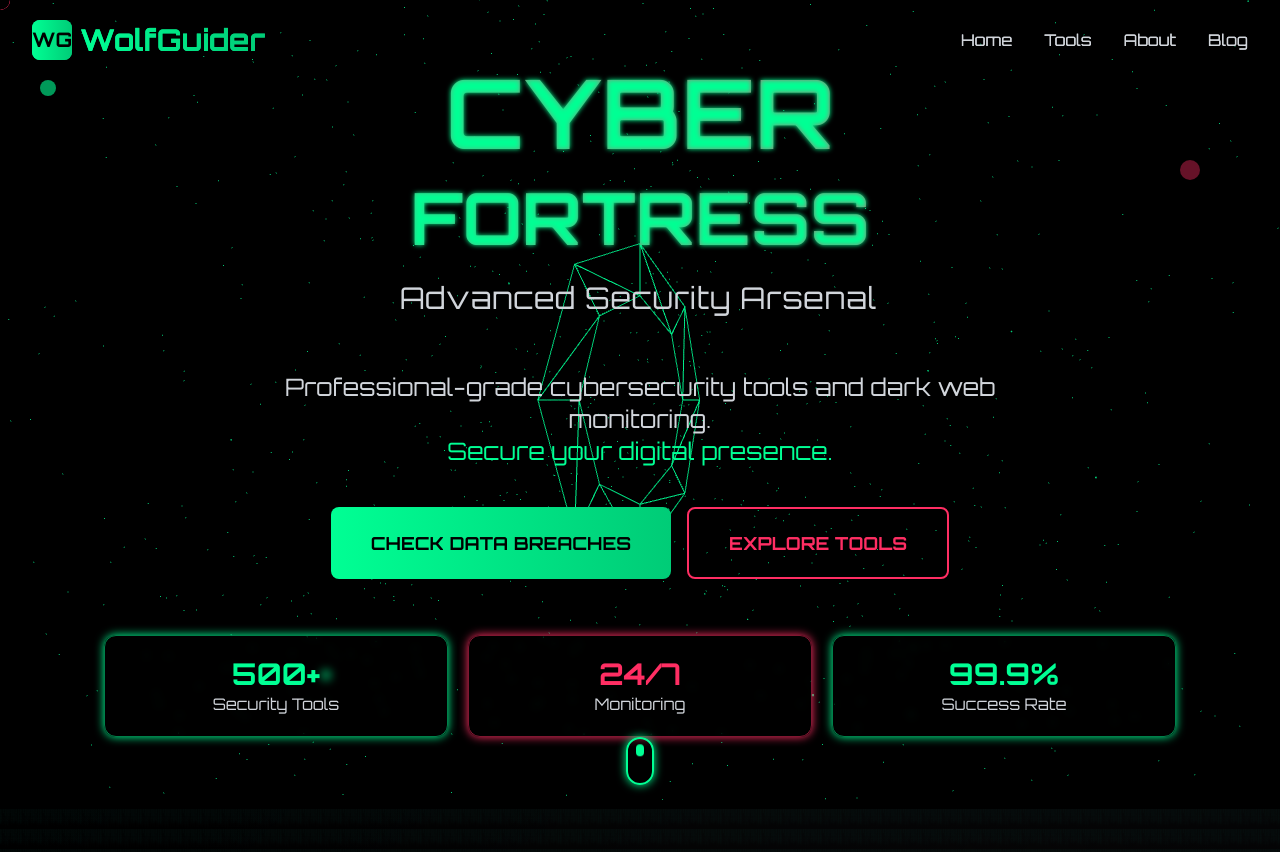
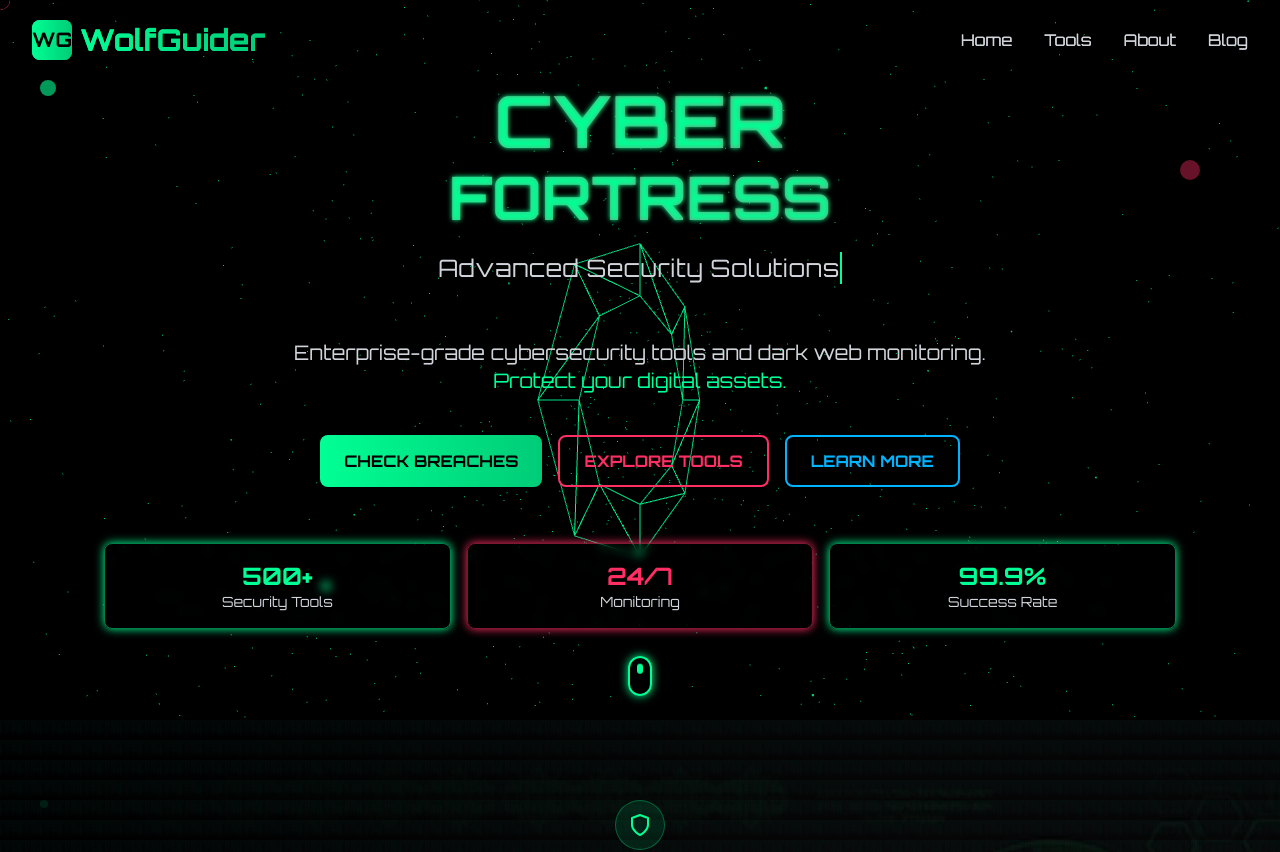
Before and after one commit to mxn890/cybersecurity, a Next.js app: page / in a window 1280 px wide. Shown: the top 852 px of the page. Built offline with nearby package versions, Linux system fonts and the light colour scheme.

Commit message:
Update Hero.tsx

```diff
--- a/app/components/Hero.tsx
+++ b/app/components/Hero.tsx
@@ -3,57 +3,22 @@ import React, { useEffect, useRef } from 'react';
 import * as THREE from 'three';
 
 const Hero: React.FC = () => {
-  // Refs for Three.js elements and DOM mounting point
   const mountRef = useRef<HTMLDivElement>(null);
-  const sceneRef = useRef<THREE.Scene>();
-  const rendererRef = useRef<THREE.WebGLRenderer>();
 
   useEffect(() => {
-    // Exit if mount point isn't available
     if (!mountRef.current) return;
 
-    // ==============================================
-    // THREE.JS SCENE SETUP (Educational Comments)
-    // ==============================================
-
-    // 1. Create a Three.js scene - this is where all 3D objects live
+    // Scene setup
     const scene = new THREE.Scene();
-
-    // 2. Create a perspective camera:
-    // - 75° field of view
-    // - Aspect ratio matches window dimensions
-    // - Near/far clipping planes (0.1 units to 1000 units)
     const camera = new THREE.PerspectiveCamera(75, window.innerWidth / window.innerHeight, 0.1, 1000);
-
-    // 3. Create WebGL renderer with:
-    // - Alpha: true (for transparent background)
-    // - Antialias: true (for smoother edges)
     const renderer = new THREE.WebGLRenderer({ alpha: true, antialias: true });
 
-    // Set renderer size to full window and make background transparent
     renderer.setSize(window.innerWidth, window.innerHeight);
     renderer.setClearColor(0x000000, 0);
-
-    // Add renderer's canvas to our DOM
     mountRef.current.appendChild(renderer.domElement);
 
-    // Store references for potential cleanup
-    sceneRef.current = scene;
-    rendererRef.current = renderer;
-
-    // ==============================================
-    // SHIELD GEOMETRY (Educational Comments)
-    // ==============================================
-
-    // Create an octagonal ring (8 segments) for the shield:
-    // - Inner radius: 1 unit
-    // - Outer radius: 1.5 units
+    // Shield geometry
     const shieldGeometry = new THREE.RingGeometry(1, 1.5, 8);
-
-    // Shield material properties:
-    // - Color: Cyan (#00FF94)
-    // - Wireframe: true (shows edges only)
-    // - Transparent with 80% opacity
     const shieldMaterial = new THREE.MeshBasicMaterial({
       color: 0x00FF94,
       wireframe: true,
@@ -61,34 +26,21 @@ const Hero: React.FC = () => {
       opacity: 0.8
     });
 
-    // Combine geometry and material into a mesh
     const shield = new THREE.Mesh(shieldGeometry, shieldMaterial);
     scene.add(shield);
 
-    // ==============================================
-    // PARTICLE SYSTEM (Educational Comments)
-    // ==============================================
-
-    // Create geometry for particles
+    // Particle system
     const particlesGeometry = new THREE.BufferGeometry();
     const particlesCount = 1500;
-
-    // Each particle needs 3 values (x,y,z) so we need 3x the count
     const posArray = new Float32Array(particlesCount * 3);
 
-    // Fill array with random positions in a 10-unit cube centered at origin
     for (let i = 0; i < particlesCount * 3; i++) {
       posArray[i] = (Math.random() - 0.5) * 10;
     }
 
-    // Set position attribute for the particles
     particlesGeometry.setAttribute('position', new THREE.BufferAttribute(posArray, 3));
     particlesGeometry.computeBoundingSphere();
 
-    // Particle material properties:
-    // - Size: 0.005 units
-    // - Same cyan color as shield
-    // - Transparent with 80% opacity
     const particlesMaterial = new THREE.PointsMaterial({
       size: 0.005,
       color: 0x00FF94,
@@ -96,68 +48,43 @@ const Hero: React.FC = () => {
       opacity: 0.8
     });
 
-    // Combine into a points system (more efficient than individual meshes)
     const particlesMesh = new THREE.Points(particlesGeometry, particlesMaterial);
     scene.add(particlesMesh);
 
-    // Position camera 5 units back along Z-axis
     camera.position.z = 5;
 
-    // ==============================================
-    // ANIMATION LOOP (Educational Comments)
-    // ==============================================
+    // Animation loop
     const animate = () => {
       requestAnimationFrame(animate);
 
-      // Rotate shield around Y-axis
       shield.rotation.y += 0.01;
-
-      // Rotate particles slowly in both axes
       particlesMesh.rotation.y += 0.002;
       particlesMesh.rotation.x += 0.001;
 
-      // Render the scene with camera
       renderer.render(scene, camera);
     };
 
-    // Start animation loop
     animate();
 
-    // ==============================================
-    // WINDOW RESIZE HANDLER (Educational Comments)
-    // ==============================================
+    // Handle window resize
     const handleResize = () => {
-      // Update camera aspect ratio
       camera.aspect = window.innerWidth / window.innerHeight;
       camera.updateProjectionMatrix();
-
-      // Update renderer size
       renderer.setSize(window.innerWidth, window.innerHeight);
     };
 
-    // Add event listener
     window.addEventListener('resize', handleResize);
 
-    // ==============================================
-    // CLEANUP FUNCTION (Educational Comments)
-    // ==============================================
+    // Cleanup
     return () => {
-      // Remove resize listener
       window.removeEventListener('resize', handleResize);
-
-      // Remove renderer from DOM if it exists
       if (mountRef.current && renderer.domElement) {
         mountRef.current.removeChild(renderer.domElement);
       }
-
-      // Dispose of renderer resources
       renderer.dispose();
     };
-  }, []); // Empty dependency array means this runs once on mount
+  }, []);
 
-  // ==============================================
-  // SCROLL FUNCTION (Educational Comments)
-  // ==============================================
   const scrollToSection = (sectionId: string) => {
     const element = document.getElementById(sectionId);
     if (element) {
@@ -166,79 +93,82 @@ const Hero: React.FC = () => {
   };
 
   return (
-    // ==============================================
-    // COMPONENT JSX (Educational Comments)
-    // ==============================================
     <section
       id="home"
       className="relative min-h-[80vh] md:min-h-[90vh] flex items-center justify-center overflow-hidden pt-16 pb-10"
     >
-      {/* Three.js canvas container (absolute positioned) */}
+      {/* Three.js canvas container */}
       <div ref={mountRef} className="absolute inset-0 z-0" />
 
-      {/* Decorative floating dots (CSS only) */}
+      {/* Decorative floating dots */}
       <div className="absolute inset-0 z-5">
         <div className="floating-element absolute top-20 left-10 w-3 h-3 md:w-4 md:h-4 bg-[#00FF94] rounded-full opacity-60"></div>
         <div className="floating-element absolute top-40 right-10 md:right-20 w-4 h-4 md:w-5 md:h-5 bg-[#FF2E63] rounded-full opacity-40"></div>
         <div className="floating-element absolute bottom-32 left-1/4 w-3 h-3 bg-[#00FF94] rounded-full opacity-50"></div>
       </div>
 
-      {/* Main content container (relative to Three.js background) */}
+      {/* Main content container */}
       <div className="relative z-10 text-center w-full mx-auto px-4 sm:px-6 max-w-6xl">
         {/* Headline section */}
         <div className="mb-8 md:mb-12">
-          <h1 className="text-5xl sm:text-6xl md:text-7xl lg:text-8xl font-bold mb-4 md:mb-6 cyber-gradient neon-text leading-tight">
+          <h1 className="text-5xl sm:text-6xl md:text-7xl font-bold mb-4 md:mb-6 cyber-gradient neon-text leading-tight">
             CYBER
             <br />
-            <span className="text-4xl sm:text-5xl md:text-6xl lg:text-7xl">FORTRESS</span>
+            <span className="text-4xl sm:text-5xl md:text-6xl">FORTRESS</span>
           </h1>
 
           {/* Typing animation text */}
-          <div className="text-xl sm:text-2xl md:text-3xl mb-6 md:mb-8 text-gray-300 font-light tracking-wide">
-            <span className="typing-animation">Advanced Security Arsenal</span>
+          <div className="text-xl sm:text-2xl mb-6 md:mb-8 text-gray-300 font-light tracking-wide">
+            <span className="typing-animation">Advanced Security Solutions</span>
           </div>
         </div>
 
         {/* Description text */}
-        <p className="text-lg sm:text-xl md:text-2xl mb-8 md:mb-10 text-gray-300 max-w-3xl mx-auto leading-relaxed px-2">
-          Professional-grade cybersecurity tools and dark web monitoring.
+        <p className="text-lg sm:text-xl mb-8 md:mb-10 text-gray-300 max-w-3xl mx-auto leading-relaxed px-2">
+          Enterprise-grade cybersecurity tools and dark web monitoring.
           <br className="hidden sm:block" />
-          <span className="text-[#00FF94] font-medium">Secure your digital presence.</span>
+          <span className="text-[#00FF94] font-medium">Protect your digital assets.</span>
         </p>
 
-        {/* Action buttons */}
-        <div className="flex flex-col sm:flex-row gap-4 justify-center mb-10 md:mb-14 px-2">
+        {/* Action buttons - Made smaller for desktop */}
+        <div className="flex flex-col sm:flex-row gap-3 sm:gap-4 justify-center mb-10 md:mb-14 px-2">
           <button
             onClick={() => scrollToSection('breach-checker')}
-            className="px-6 py-3 sm:px-8 sm:py-4 md:px-10 md:py-5 bg-gradient-to-r from-[#00FF94] to-[#00CC77] text-black font-bold rounded-lg hover:from-[#00CC77] hover:to-[#00AA66] transition-all duration-300 transform hover:scale-105 shadow-lg text-sm sm:text-base md:text-lg"
+            className="px-5 py-2.5 sm:px-6 sm:py-3 bg-gradient-to-r from-[#00FF94] to-[#00CC77] text-black font-bold rounded-lg hover:from-[#00CC77] hover:to-[#00AA66] transition-all duration-300 transform hover:scale-105 shadow-lg text-sm sm:text-base"
           >
-            CHECK DATA BREACHES
+            CHECK BREACHES
           </button>
           <button
             onClick={() => scrollToSection('tools')}
-            className="px-6 py-3 sm:px-8 sm:py-4 md:px-10 md:py-5 border-2 border-[#FF2E63] text-[#FF2E63] font-bold rounded-lg hover:bg-[#FF2E63]/10 transition-all duration-300 transform hover:scale-105 text-sm sm:text-base md:text-lg"
+            className="px-5 py-2.5 sm:px-6 sm:py-3 border-2 border-[#FF2E63] text-[#FF2E63] font-bold rounded-lg hover:bg-[#FF2E63]/10 transition-all duration-300 transform hover:scale-105 text-sm sm:text-base"
           >
             EXPLORE TOOLS
+          </button>
+          <button
+            onClick={() => scrollToSection('about')}
+            className="px-5 py-2.5 sm:px-6 sm:py-3 border-2 border-[#00B4FF] text-[#00B4FF] font-bold rounded-lg hover:bg-[#00B4FF]/10 transition-all duration-300 transform hover:scale-105 text-sm sm:text-base"
+          >
+            LEARN MORE
           </button>
         </div>
 
         {/* Stats cards */}
         <div className="w-full px-2 sm:px-4 mb-6 md:mb-8">
-          <div className="grid grid-cols-3 gap-3 sm:gap-4 md:gap-5">
+          <div className="grid grid-cols-3 gap-3 sm:gap-4">
             {/* Card 1 */}
-            <div className="p-3 sm:p-4 md:p-5 rounded-lg md:rounded-xl border border-[#00FF94]/50 text-center backdrop-blur-sm neon-glow-green">
-              <div className="text-xl sm:text-2xl md:text-3xl font-bold text-[#00FF94]">500+</div>
-              <div className="text-xs sm:text-sm md:text-base text-gray-300">Security Tools</div>
+            <div className="p-3 sm:p-4 rounded-lg border border-[#00FF94]/50 text-center backdrop-blur-sm neon-glow-green">
+              <div className="text-xl sm:text-2xl font-bold text-[#00FF94]">500+</div>
+              <div className="text-xs sm:text-sm text-gray-300">Security Tools</div>
             </div>
             {/* Card 2 */}
-            <div className="p-3 sm:p-4 md:p-5 rounded-lg md:rounded-xl border border-[#FF2E63]/50 text-center backdrop-blur-sm neon-glow-pink">
-              <div className="text-xl sm:text-2xl md:text-3xl font-bold text-[#FF2E63]">24/7</div>
-              <div className="text-xs sm:text-sm md:text-base text-gray-300">Monitoring</div>
+            <div className="p-3 sm:p-4 rounded-lg border border-[#FF2E63]/50 text-center backdrop-blur-sm neon-glow-pink">
+              <div className="text-xl sm:text-2xl font-bold text-[#FF2E63]">24/7</div>
+              <div className="text-xs sm:text-sm text-gray-300">Monitoring</div>
             </div>
             {/* Card 3 */}
-            <div className="p-3 sm:p-4 md:p-5 rounded-lg md:rounded-xl border border-[#00FF94]/50 text-center backdrop-blur-sm neon-glow-green">
-              <div className="text-xl sm:text-2xl md:text-3xl font-bold text-[#00FF94]">99.9%</div>
-              <div className="text-xs sm:text-sm md:text-base text-gray-300">Success Rate</div>
+            <div className="p-3 sm:p-4 rounded-lg border border-[#00FF94]/50 text-center backdrop-blur-sm neon-glow-green">
+              <div className="text-xl sm:text-2xl font-bold text-[#00FF94]">99.9%</div>
+              <div className="text-xs sm:text-sm text-gray-300">Success Rate</div>
             </div>
           </div>
         </div>
@@ -246,8 +176,8 @@ const Hero: React.FC = () => {
 
       {/* Scroll indicator */}
       <div className="absolute bottom-4 sm:bottom-6 left-1/2 transform -translate-x-1/2 z-10">
-        <div className="w-6 h-10 sm:w-7 sm:h-12 border-2 border-[#00FF94] rounded-full flex justify-center neon-glow-green">
-          <div className="w-1.5 h-2.5 sm:w-2 sm:h-3 bg-[#00FF94] rounded-full mt-2 animate-bounce"></div>
+        <div className="w-6 h-10 border-2 border-[#00FF94] rounded-full flex justify-center neon-glow-green">
+          <div className="w-1.5 h-2.5 bg-[#00FF94] rounded-full mt-2 animate-bounce"></div>
         </div>
       </div>
 
@@ -272,6 +202,20 @@ const Hero: React.FC = () => {
           0% { box-shadow: 0 0 5px #FF2E63; }
           100% { box-shadow: 0 0 10px #FF2E63; }
         }
+        .typing-animation {
+          overflow: hidden;
+          border-right: 2px solid #00FF94;
+          white-space: nowrap;
+          animation: typing 3.5s steps(40, end), blink-caret 0.75s step-end infinite;
+        }
+        @keyframes typing {
+          from { width: 0 }
+          to { width: 100% }
+        }
+        @keyframes blink-caret {
+          from, to { border-color: transparent }
+          50% { border-color: #00FF94 }
+        }
         /* Hide floating dots on mobile for better performance */
         @media (max-width: 640px) {
           .floating-element {
```
